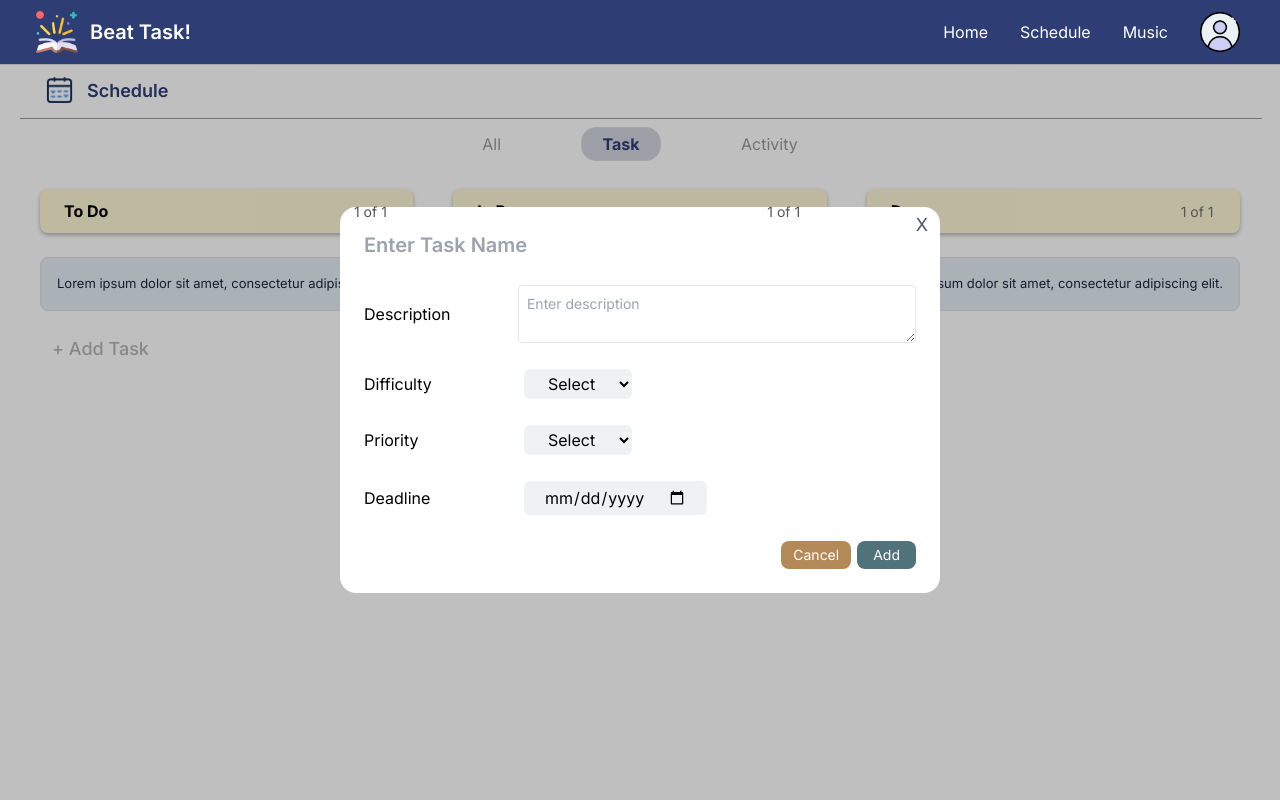
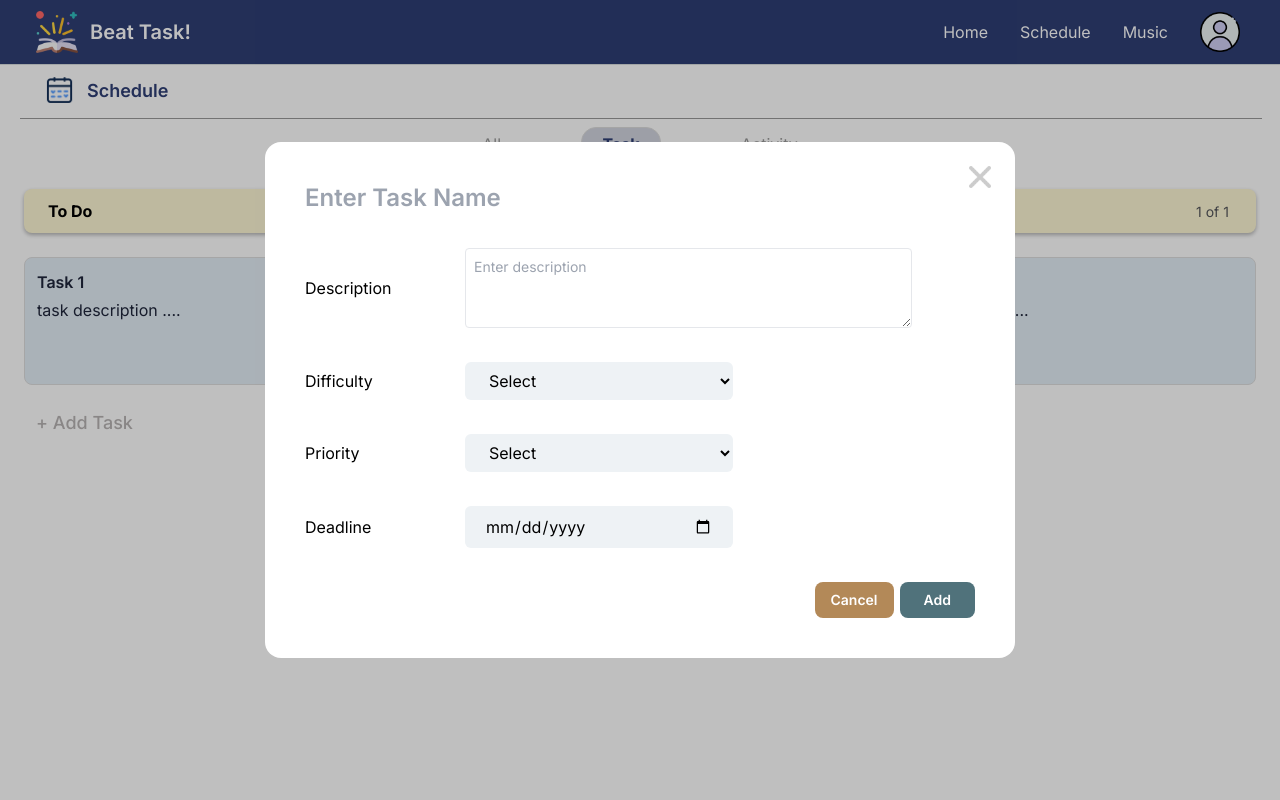
Before and after one commit to m-rizqi/beat-task, a Next.js app in the folder frontend/: page /schedule/task in a window 1280 px wide. Both pictures are taken after a click on the button "+ Add Task". Shown: the top 800 px of the page. Built offline with nearby package versions, Linux system fonts and the light colour scheme.

Commit message:
fix detail design

```diff
--- a/frontend/app/components/modal.js
+++ b/frontend/app/components/modal.js
@@ -8,15 +8,21 @@ const Modal = ({ isVisible, onClose, children }) => {
     };
 
     return (
-        <div className='fixed inset-0 bg-black bg-opacity-25
-        flex justify-center items-center'>
-            <div className='w-[600px] flex flex-col relative'>
-                <div className='bg-white p-2 rounded-2xl'>
+        <div
+            id="wrapper"
+            onClick={handleClose}
+            className='fixed inset-0 bg-black bg-opacity-25 flex justify-center items-center z-50'
+        >
+            <div className='w-[750px] flex flex-col relative'>
+                <div className='bg-white p-6 rounded-2xl'>
                     <button
-                        className='text-gray-600 text-lg absolute top-3 right-5 -m-2'
+                        className='text-gray-600 text-lg absolute top-3 right-5'
                         onClick={() => onClose()}
                     >
-                        X
+                        <img
+                            src="/assets/x.png"
+                            className="img-x mt-3 mr-1 "
+                        ></img>
                     </button>
                     {children}
                 </div>
--- a/frontend/app/components/scheduleCard.js
+++ b/frontend/app/components/scheduleCard.js
@@ -1,15 +1,19 @@
 import React from 'react';
 
-const ScheduleCard = ({ children }) => {
+const ScheduleCard = ({ name, desc }) => {
+  return (
 
-    return (
-        <div className="flex bg-white">
-            <div className='flex schedule-bar p-4 mt-3'>
-                {children}
-            </div>
+    <div className="flex bg-white">
+      <div className='flex flex-col schedule-bar p-3 mt-3 w-96 h-32'>
+        <div className="flex items-center text-base">
+          <p className="font-semibold mr-2">{name}</p>
         </div>
-
-    );
+        <div className="mt-1 flex items-center text-base">
+          {desc}
+        </div>
+      </div>
+    </div>
+  );
 };
 
 export default ScheduleCard;
--- a/frontend/app/globals.css
+++ b/frontend/app/globals.css
@@ -257,7 +257,7 @@ label {
 
 .text-schedbar {
   position: absolute;
-  margin-left: 290px;
+  margin-left: 300px;
   margin-top: 3px;
   color: #55565A;
 }
@@ -272,3 +272,17 @@ label {
 .content-container {
   margin-top: 65px;
 }
+
+.text-home {
+  margin-left: 240px;
+}
+
+.form-group select,
+.form-group input[type="date"] {
+  width: 40%;
+}
+
+.img-x {
+	width: 22px;
+	height: 22px;
+}
--- a/frontend/app/page.js
+++ b/frontend/app/page.js
@@ -7,7 +7,7 @@ export default function Home() {
   return (
     <div className="min-h-screen bg-white">
       <Navbar></Navbar>
-      <div className="flex bg-white content-container">
+      <div className="flex flex-col bg-white content-container">
             <div className='flex flex-col todo-bar p-4 mx-20 mt-8'>
                  <div className="flex flex-row mt-4 ml-10">
 
@@ -26,7 +26,6 @@ export default function Home() {
                     <img src="/assets/study.png" className="img-study"></img>
                   </div>
 
-                 </div>
                  </div>
             </div>
             <div className="text-xl font-bold ml-64 mt-8">
@@ -48,6 +47,7 @@ export default function Home() {
                 <li>3. Tugas 3</li>
               </ol>
             </div>
+      </div>
 
     </div>
 
--- a/frontend/app/schedule/page.js
+++ b/frontend/app/schedule/page.js
@@ -119,21 +119,21 @@ export default function Home() {
             <p className="font-bold">To Do</p>
             <p className="text-schedbar text-sm">1 of 1</p>
           </div>
-          <ScheduleCard>Lorem ipsum dolor sit amet, consectetur adipiscing elit.</ScheduleCard>
+          <ScheduleCard name="Task 1" desc="task description ...." />
         </div>
         <div>
           <div className="flex flex-row px-6 py-2.5 bg-yellow mb-3">
             <p className="font-bold">In Progress</p>
             <p className="text-schedbar text-sm">1 of 1</p>
           </div>
-          <ScheduleCard> Lorem ipsum dolor sit amet, consectetur adipiscing elit.</ScheduleCard>
+          <ScheduleCard name="Task 1" desc="task description ...." />
         </div>
         <div>
           <div className="flex flex-row px-6 py-2.5 bg-yellow mb-3">
             <p className="font-bold">Done</p>
             <p className="text-schedbar text-sm">1 of 1</p>
           </div>
-          <ScheduleCard> Lorem ipsum dolor sit amet, consectetur adipiscing elit.</ScheduleCard>
+          <ScheduleCard name="Task 1" desc="task description ...." />
         </div>
       </div>
       <main className="flex min-h-screen flex-col items-center justify-between p-24">
--- a/frontend/app/schedule/task/page.js
+++ b/frontend/app/schedule/task/page.js
@@ -12,6 +12,7 @@ export default function Home() {
   const [difficulty, setDifficulty] = useState('Select');
   const [priority, setPriority] = useState('Select');
   const [deadline, setDeadline] = useState('');
+
   const handleSubmit = (e) => {
     e.preventDefault();
     // Lakukan sesuatu dengan data yang diinput
@@ -30,13 +31,13 @@ export default function Home() {
       <Navbar></Navbar>
       <Modal isVisible={showModal} onClose={() => setShowModal(false)}>
         <div className="flex flex-col">
-            <form onSubmit={handleSubmit} className="form gap-4 m-4">
+            <form onSubmit={handleSubmit} className="form gap-6 m-4">
               <div className="form-group">
                 <input
                   type="text"
                   placeholder="Enter Task Name"
                   value={taskName}
-                  className="text-xl font-semibold"
+                  className="text-2xl font-semibold"
                   onChange={(e) => setTaskName(e.target.value)}
                 />
               </div>
@@ -46,14 +47,14 @@ export default function Home() {
                   value={description}
                   onChange={(e) => setDescription(e.target.value)}
                   placeholder="Enter description"
-                  className="w-9/12 p-2 border rounded text-gray text-sm"
+                  className="w-8/12 h-20 p-2 border rounded text-gray text-sm"
                 />
               </div>
               <div className="form-group">
                 <label>Difficulty</label>
                 <select value={difficulty}
                 onChange={(e) => setDifficulty(e.target.value)}
-                className="bg-lightblue px-5 py-1 rounded-md">
+                className="bg-lightblue px-5 py-2 rounded-md">
                   <option value="">Select</option>
                   {Array.from({ length: 10 }, (_, i) => (
                     <option key={i + 1} value={i + 1}>{i + 1}</option>
@@ -64,7 +65,7 @@ export default function Home() {
                 <label>Priority</label>
                 <select value={priority}
                 onChange={(e) => setPriority(e.target.value)}
-                className="bg-lightblue px-5 py-1 rounded-md">
+                className="bg-lightblue px-5 py-2 rounded-md">
                   <option value="">Select</option>
                   {Array.from({ length: 10 }, (_, i) => (
                     <option key={i + 1} value={i + 1}>{i + 1}</option>
@@ -77,14 +78,14 @@ export default function Home() {
                   type="date"
                   value={deadline}
                   onChange={(e) => setDeadline(e.target.value)}
-                  className="bg-lightblue px-5 py-1 rounded-md"
+                  className="bg-lightblue px-5 py-2 rounded-md"
                 />
               </div>
               <div className="flex flex-row text-sm justify-end">
                 <button type="submit"
-              className="bg-darkeryellow text-white mr-1.5 px-3 py-1 rounded-lg">Cancel</button>
+              className="bg-darkeryellow text-white font-semibold mr-1.5 px-4 py-2 rounded-lg">Cancel</button>
               <button onClick={() => onClose()}
-              className="bg-darkgreen text-white px-4 py-1 rounded-lg">Add</button>
+              className="bg-darkgreen text-white font-semibold px-6 py-2 rounded-lg">Add</button>
               </div>
 
             </form>
@@ -119,7 +120,7 @@ export default function Home() {
             <p className="font-bold">To Do</p>
             <p className="text-schedbar text-sm">1 of 1</p>
           </div>
-          <ScheduleCard>Lorem ipsum dolor sit amet, consectetur adipiscing elit.</ScheduleCard>
+          <ScheduleCard name="Task 1" desc="task description ...."></ScheduleCard>
           <button className="text-lg font-medium text-lightgray p-3 mt-3 hover:font-bold hover:text-zinc-600" onClick={() => setShowModal(true)}>+ Add Task</button>
         </div>
         <div>
@@ -127,14 +128,14 @@ export default function Home() {
             <p className="font-bold">In Progress</p>
             <p className="text-schedbar text-sm">1 of 1</p>
           </div>
-          <ScheduleCard> Lorem ipsum dolor sit amet, consectetur adipiscing elit.</ScheduleCard>
+          <ScheduleCard name="Task 1" desc="task description ...."></ScheduleCard>
         </div>
         <div>
           <div className="flex flex-row px-6 py-2.5 bg-yellow mb-3">
             <p className="font-bold">Done</p>
             <p className="text-schedbar text-sm">1 of 1</p>
           </div>
-          <ScheduleCard> Lorem ipsum dolor sit amet, consectetur adipiscing elit.</ScheduleCard>
+          <ScheduleCard name="Task 1" desc="task description ...."></ScheduleCard>
         </div>
       </div>
       <main className="flex min-h-screen flex-col items-center justify-between p-24">
```
Also changed, not shown: frontend/app/login/page.js (+0 -23 lines), frontend/app/schedule/activity/page.js (+8 -8 lines), frontend/public/assets/x.png (added). Lines whose indentation alone changed are shown as unchanged.
